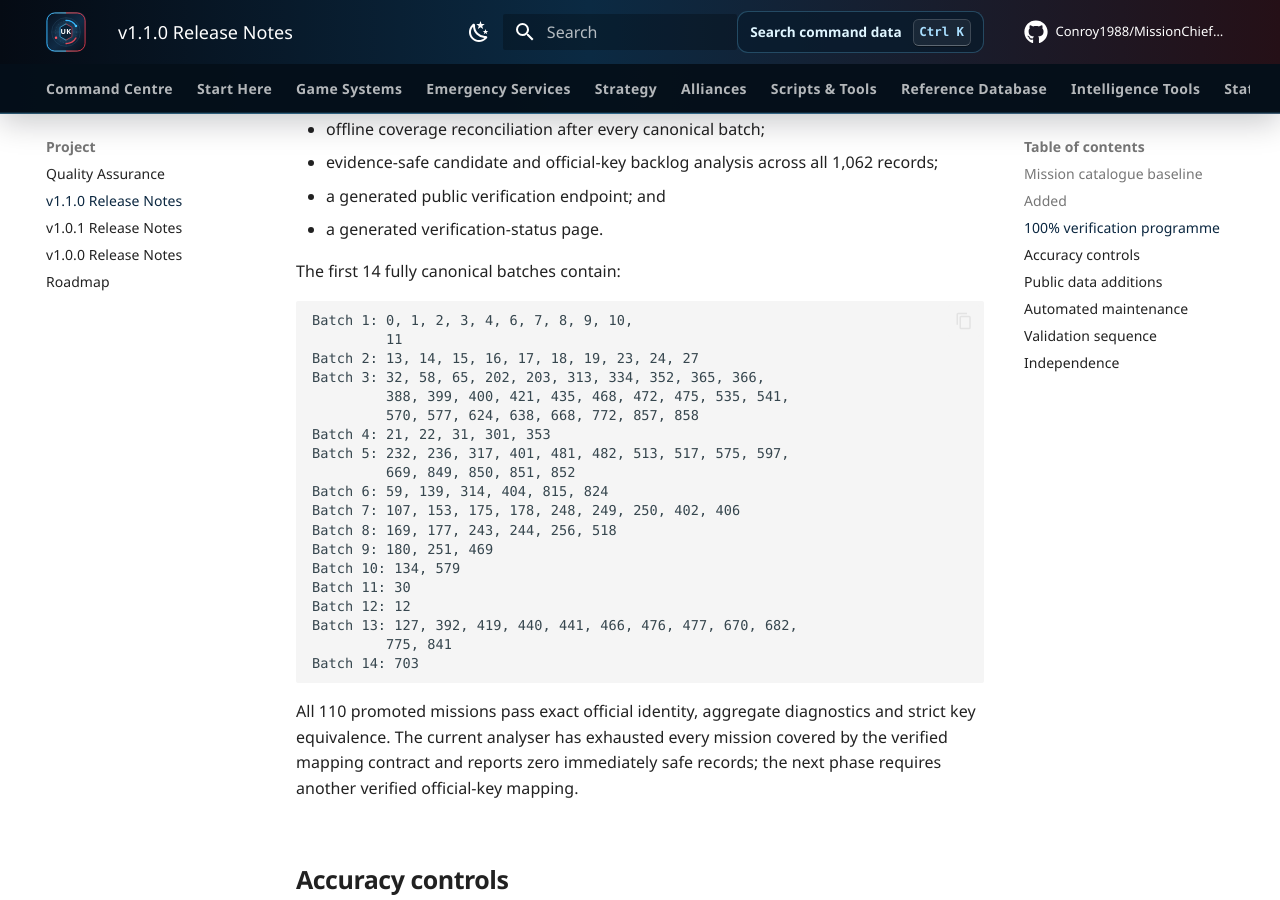
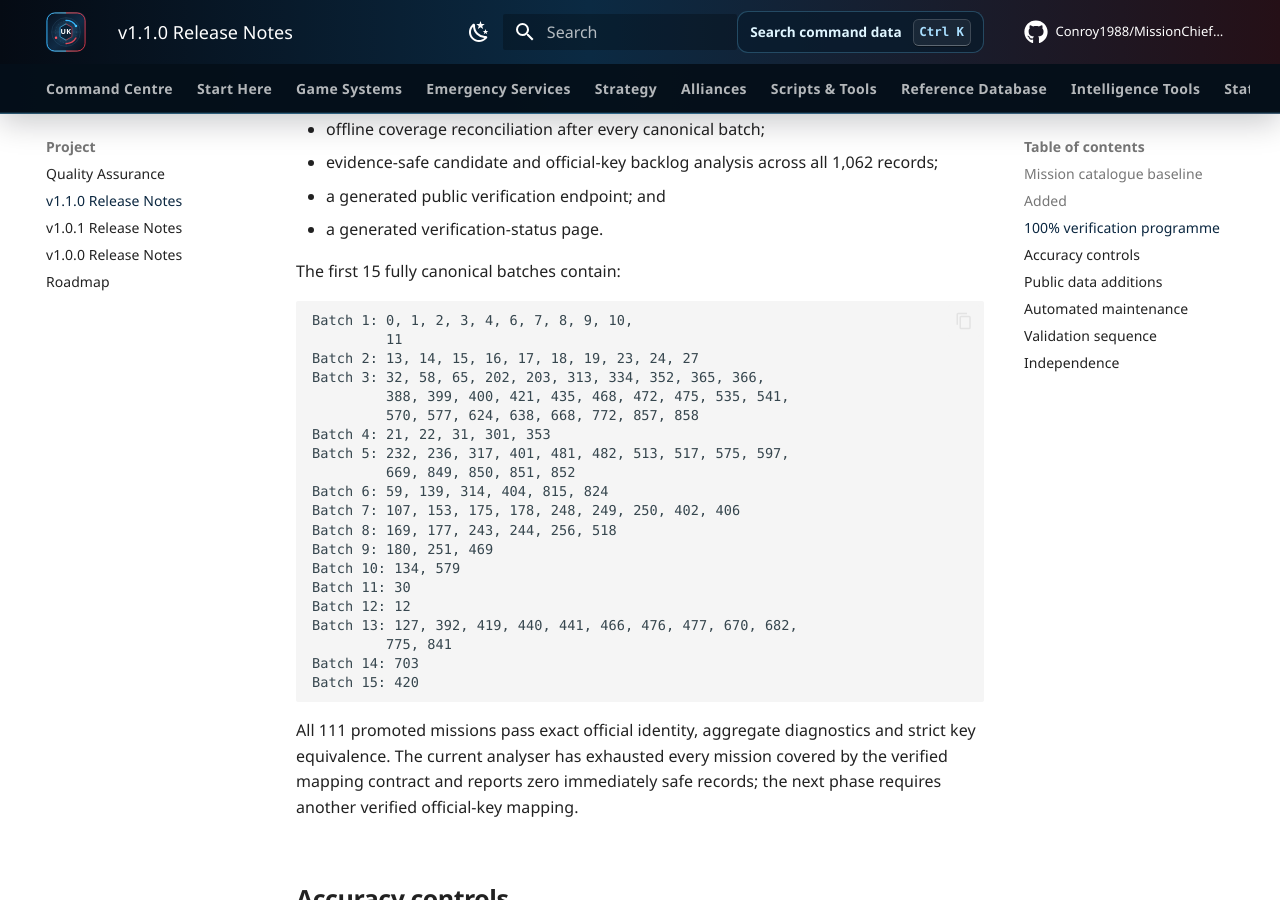
Before and after one commit to Conroy1988/MissionChief-UK, an MkDocs documentation site: the page built from docs/releases/v1.1.0.md, in a window 1280 px wide and 900 px high, scrolled down 1831 px. Built offline with MkDocs 1.6.1 and Material for MkDocs 9.7.7, drawn with Linux system fonts in a browser that asks for light colours; comment, search, counter and statistics services are not loaded; some of the changed text lies outside the part shown.

````diff
--- a/docs/releases/v1.1.0.md
+++ b/docs/releases/v1.1.0.md
@@ -10,10 +10,10 @@ MissionChief UK v1.1.0 expands Mission Lookup from the original 62 canonical rec
 
 ```text
 1,062 official UK mission records
-168 canonical mission records
-151 official IDs matched to canonical records
-110 fully canonical mission records
-911 official records awaiting direct canonical records
+169 canonical mission records
+152 official IDs matched to canonical records
+111 fully canonical mission records
+910 official records awaiting direct canonical records
 17 canonical overlay or derived records without standalone official IDs
 46 canonical deployable-resource records
 18 canonical infrastructure records
@@ -58,7 +58,7 @@ The release includes:
 - a generated public verification endpoint; and
 - a generated verification-status page.
 
-The first 14 fully canonical batches contain:
+The first 15 fully canonical batches contain:
 
 ```text
 Batch 1: 0, 1, 2, 3, 4, 6, 7, 8, 9, 10,
@@ -80,9 +80,10 @@ Batch 12: 12
 Batch 13: 127, 392, 419, 440, 441, 466, 476, 477, 670, 682,
          775, 841
 Batch 14: 703
+Batch 15: 420
 ```
 
-All 110 promoted missions pass exact official identity, aggregate diagnostics and strict key equivalence. The current analyser has exhausted every mission covered by the verified mapping contract and reports zero immediately safe records; the next phase requires another verified official-key mapping.
+All 111 promoted missions pass exact official identity, aggregate diagnostics and strict key equivalence. The current analyser has exhausted every mission covered by the verified mapping contract and reports zero immediately safe records; the next phase requires another verified official-key mapping.
 
 ## Accuracy controls
 
--- a/mkdocs.yml
+++ b/mkdocs.yml
@@ -165,6 +165,9 @@ nav:
 
           - Fully Canonical Batch 14: reference/fully-canonical-mission-batch-14.md
 
+          - Fully Canonical Batch 15: reference/fully-canonical-mission-batch-15.md
+
+
 
 
 
````
Also changed, not shown: CHANGELOG.md (+6 -5 lines), README.md (+13 -12 lines), docs/api/index.md (+8 -8 lines), docs/index.md (+6 -6 lines), 2 other files.
